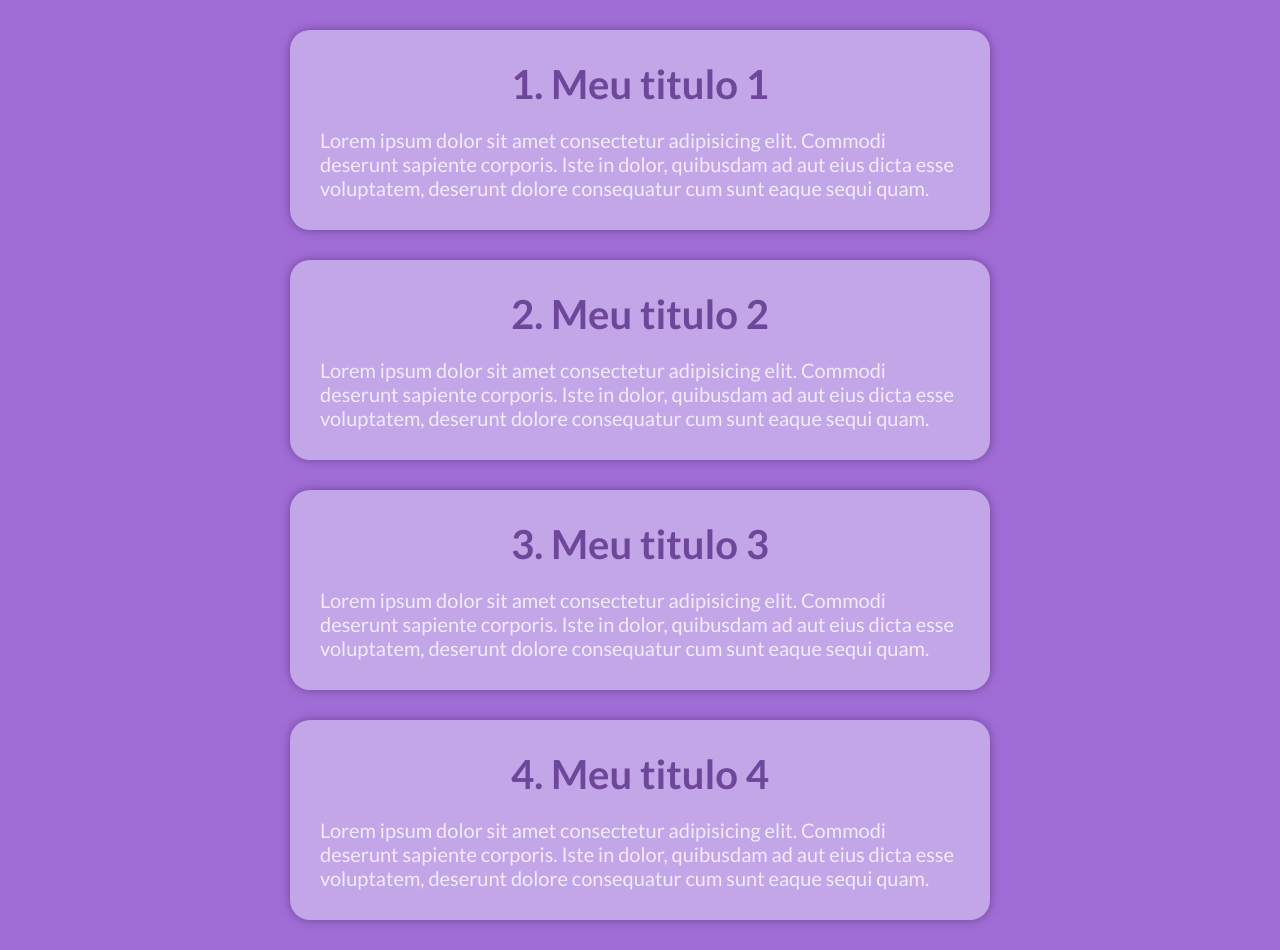
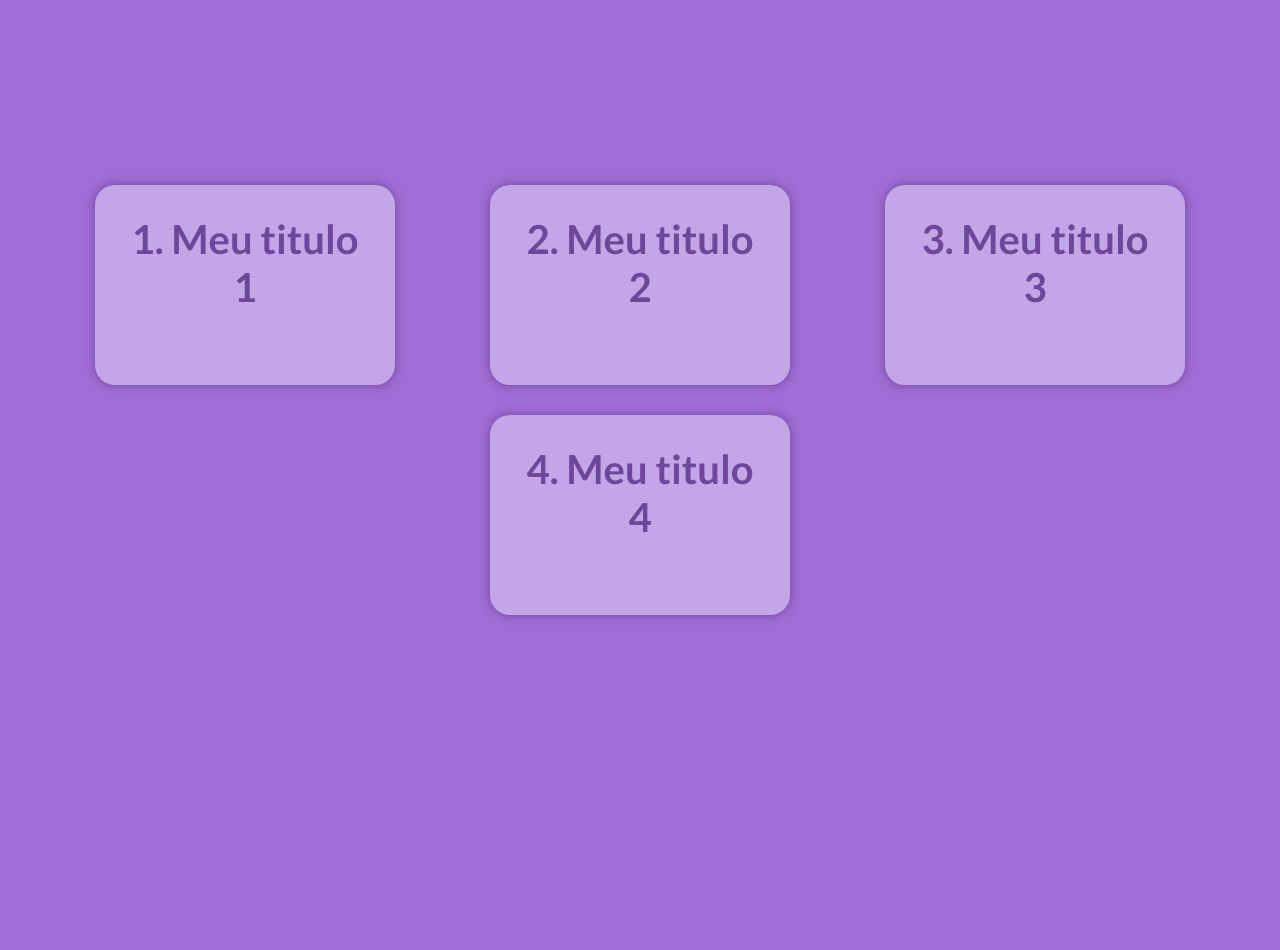
Before and after one commit to Fabiana-cyber/ppi2025_4inf1v, a React (Vite) app: page / in a window 1280 px wide. After the commit the page ends 800 px from the top, so only its background shows below. Built offline with nearby package versions, Linux system fonts and the light colour scheme.

Commit message:
Aula 29/05/25 alinhamento horizontal e vertical

```diff
--- a/src/App.jsx
+++ b/src/App.jsx
@@ -1,35 +1,14 @@
 import "./styles/theme.css";
 import "./styles/global.css";
-import { MyText } from "./components/MyText";
-function App() {
+import { MyTextList } from "./components/MyTextList";
 
-  const text = [
-    {
-      title: "Meu titulo 1",
-      text: "Lorem ipsum dolor sit amet consectetur adipisicing elit. Commodi deserunt sapiente corporis. Iste in dolor, quibusdam ad aut eius dicta esse voluptatem, deserunt dolore consequatur cum sunt eaque sequi quam.",
-    },
-    {
-      title: "Meu titulo 2",
-      text: "Lorem ipsum dolor sit amet consectetur adipisicing elit. Commodi deserunt sapiente corporis. Iste in dolor, quibusdam ad aut eius dicta esse voluptatem, deserunt dolore consequatur cum sunt eaque sequi quam.",
-    },
-    {
-      title: "Meu titulo 3",
-      text: "Lorem ipsum dolor sit amet consectetur adipisicing elit. Commodi deserunt sapiente corporis. Iste in dolor, quibusdam ad aut eius dicta esse voluptatem, deserunt dolore consequatur cum sunt eaque sequi quam.",
-    },
-    {
-      title: "Meu titulo 4",
-      text: "Lorem ipsum dolor sit amet consectetur adipisicing elit. Commodi deserunt sapiente corporis. Iste in dolor, quibusdam ad aut eius dicta esse voluptatem, deserunt dolore consequatur cum sunt eaque sequi quam.",
-    }
-  ]
+
+export default function App() {
+
+
   return (
     <>
-    {text.map((text, index) => (
-      <MyText key={index} title={`${index + 1}. ${text.title}` }>
-        {text.text}
-      </MyText>
-    ))}
+      <MyTextList />
     </>
   );
 }
-
-export default App;
--- a/src/components/MyText.jsx
+++ b/src/components/MyText.jsx
@@ -5,7 +5,7 @@ export function MyText({title, children}) {
     <div className={styles.container}>
     <div className={styles.div}>
       <h1 className={styles.title}>{title}</h1>
-      <p className={styles.text}>{children}</p>
+      {/* <p className={styles.text}>{children}</p> */}
     </div>
   </div>);
 }
--- a/src/components/MyText.module.css
+++ b/src/components/MyText.module.css
@@ -1,12 +1,14 @@
 .container{
-  margin: 0 auto;
-  max-width: 80rem;
+  /* margin: 0 auto; */
+  max-width: 50rem;
 }
 
 .div {
+  height: 20rem;
+  width: 30rem;
   background-color: var(--primary-light);
   box-shadow: 0 0 1rem var(--primary-dark);
-  margin: 3rem 5rem;
+  /* margin: 3rem 5rem; */
   padding: 3rem;
   border-radius: 2rem;
 }
--- /dev/null
+++ b/src/components/MyTextList.jsx
@@ -0,0 +1,34 @@
+import styles from "./MyTextList.module.css";
+import { MyText } from "./MyText";
+
+
+export function MyTextList() {
+const text = [
+    {
+      title: "Meu titulo 1",
+      text: "Lorem ipsum dolor sit amet consectetur adipisicing elit. Commodi deserunt sapiente corporis. Iste in dolor, quibusdam ad aut eius dicta esse voluptatem, deserunt dolore consequatur cum sunt eaque sequi quam.",
+    },
+    {
+      title: "Meu titulo 2",
+      text: "Lorem ipsum dolor sit amet consectetur adipisicing elit. Commodi deserunt sapiente corporis. Iste in dolor, quibusdam ad aut eius dicta esse voluptatem, deserunt dolore consequatur cum sunt eaque sequi quam.",
+    },
+    {
+      title: "Meu titulo 3",
+      text: "Lorem ipsum dolor sit amet consectetur adipisicing elit. Commodi deserunt sapiente corporis. Iste in dolor, quibusdam ad aut eius dicta esse voluptatem, deserunt dolore consequatur cum sunt eaque sequi quam.",
+    },
+    {
+      title: "Meu titulo 4",
+      text: "Lorem ipsum dolor sit amet consectetur adipisicing elit. Commodi deserunt sapiente corporis. Iste in dolor, quibusdam ad aut eius dicta esse voluptatem, deserunt dolore consequatur cum sunt eaque sequi quam.",
+    }
+  ]
+
+   return (
+      <div className={styles.container}>
+      {text.map((text, index) => (
+        <MyText key={index} title={`${index + 1}. ${text.title}` }>
+          {text.text}
+        </MyText>
+      ))}
+      </div>
+    );
+}
--- /dev/null
+++ b/src/components/MyTextList.module.css
@@ -0,0 +1,20 @@
+.container {
+    height: 100vh ;
+    padding: 3rem;
+    display: flex;
+    flex-direction: row; /*row colum row_-reverse column-reverse*/
+    flex-wrap: wrap; /*nowrap wrap wrap-reverse */
+    gap: 3rem;
+
+    /*EIXO HOTIZONTAL - Mian Axis */
+    justify-content: space-evenly; /*flex-start flex-end center space-between space-around space-evenly*/
+
+    /*EIXO VERTICAL - Cross Axis */
+    align-items: center; /*flex-start flex-end center baseline stretch*/
+    align-content: center; /*flex-start flex-end center space-between space-around stretch*/
+
+
+
+
+
+}
--- a/src/styles/theme.css
+++ b/src/styles/theme.css
@@ -4,16 +4,6 @@
   --secondary: #9fd8cbff;
   --secondary-dark: #517664ff;
 
-  --gray-50: #f9fafb;
-  --gray-100: #f3f4f6;
-  --gray-200: #e5e7eb;
-  --gray-300: #d1d5db;
-  --gray-400: #9ca3af;
-  --gray-500: #6b7280;
-  --gray-600: #4b5563;
-  --gray-700: #374151;
-  --gray-800: #1f2937;
-  --gray-900: #111827;
 
   --primary: #a06cd5ff;
   --thistle: #e2cfea;
```
